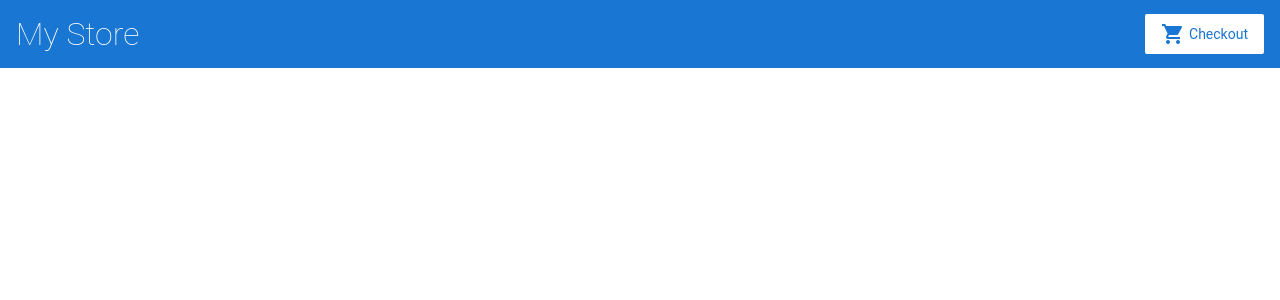
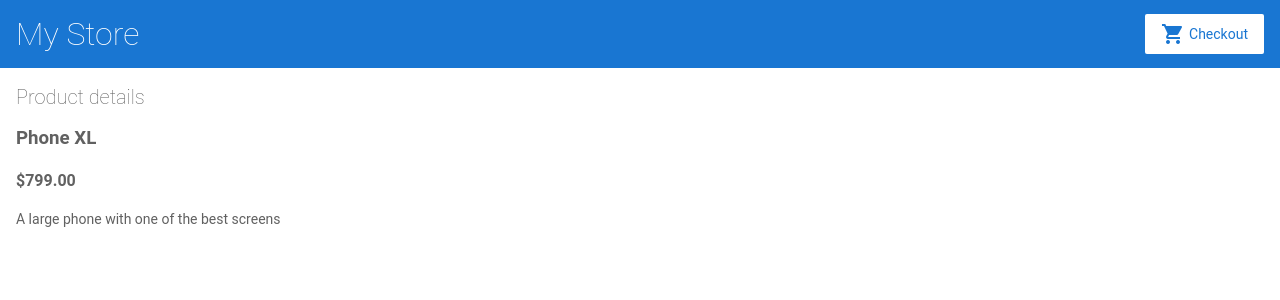
Before and after one commit to SamuelSF441/angular-course, an Angular app: page /products/1 in a window 1280 px wide. Before the commit this address led to /. Shown: the top 300 px of the page. Built offline with nearby package versions, Linux system fonts and the light colour scheme.

Commit message:
2 files modified, 4 added

```diff
--- a/src/app/app.module.ts
+++ b/src/app/app.module.ts
@@ -7,6 +7,7 @@
 import { TopBarComponent } from './top-bar/top-bar.component';
 import { ProductListComponent } from './product-list/product-list.component';
 import { ProductAlertsComponent } from './product-alerts/product-alerts.component';
+import { ProductDetailsComponent } from './product-details/product-details.component';
 
 @NgModule({
   imports: [
@@ -14,13 +15,15 @@
     ReactiveFormsModule,
     RouterModule.forRoot([
       { path: '', component: ProductListComponent },
+      { path: 'products/:productId', component: ProductDetailsComponent}
     ])
   ],
   declarations: [
     AppComponent,
     TopBarComponent,
     ProductListComponent,
-    ProductAlertsComponent
+    ProductAlertsComponent,
+    ProductDetailsComponent
   ],
   bootstrap: [
     AppComponent
--- /dev/null
+++ b/src/app/product-details/product-details.component.html
@@ -0,0 +1,7 @@
+<h2>Product details</h2>
+
+<div *ngIf="product">
+  <h3>{{ product.name }}</h3>
+  <h4>{{ product.price | currency }}</h4>
+  <p>{{ product.description }}</p>
+</div>
--- /dev/null
+++ b/src/app/product-details/product-details.component.ts
@@ -0,0 +1,24 @@
+import { Component, OnInit } from '@angular/core';
+import { ActivatedRoute } from '@angular/router';
+
+import { Product, products } from '../products';
+
+@Component({
+  selector: 'app-product-details',
+  templateUrl: './product-details.component.html',
+  styleUrls: ['./product-details.component.css'],
+})
+export class ProductDetailsComponent implements OnInit {
+  product: Product | undefined;
+
+  constructor(private route: ActivatedRoute) {}
+
+  ngOnInit() {
+    const routeParams = this.route.snapshot.paramMap;
+    const productIdFromRoute = Number(routeParams.get('productId'));
+
+    this.product = products.find(
+      (product) => product.id === productIdFromRoute
+    );
+  }
+}
--- a/src/app/product-list/product-list.component.html
+++ b/src/app/product-list/product-list.component.html
@@ -2,7 +2,11 @@
 
 <div *ngFor="let product of products">
   <h3>
-    <a [title]="product.name + ' details'">{{ product.name }}</a>
+    <a
+      [title]="product.name + ' details'"
+      [routerLink]="['/products', product.id]"
+      >{{ product.name }}</a
+    >
   </h3>
 
   <p *ngIf="product.description">Description: {{ product.description }}</p>
```
Also changed, not shown: src/app/product-details/product-details.component.css (added), 1 other file (tests, documents, lock files or other folders).
